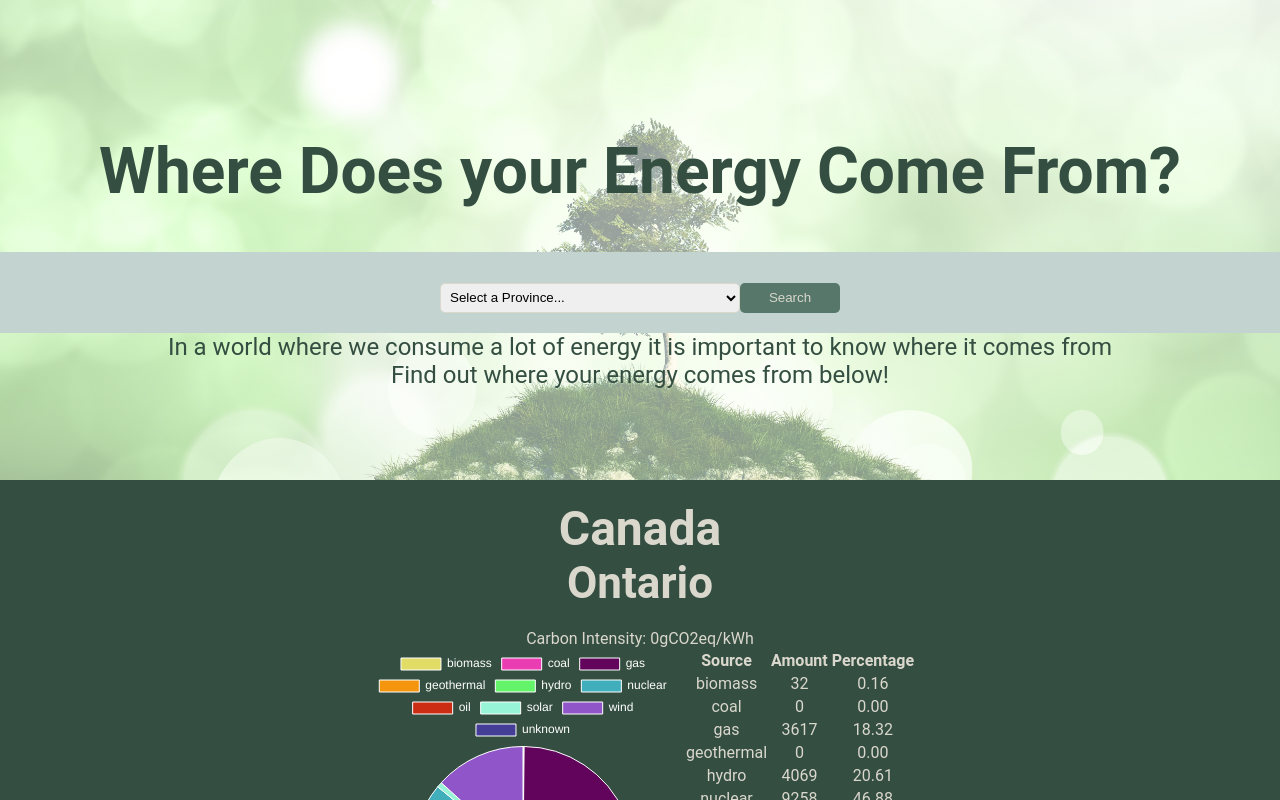
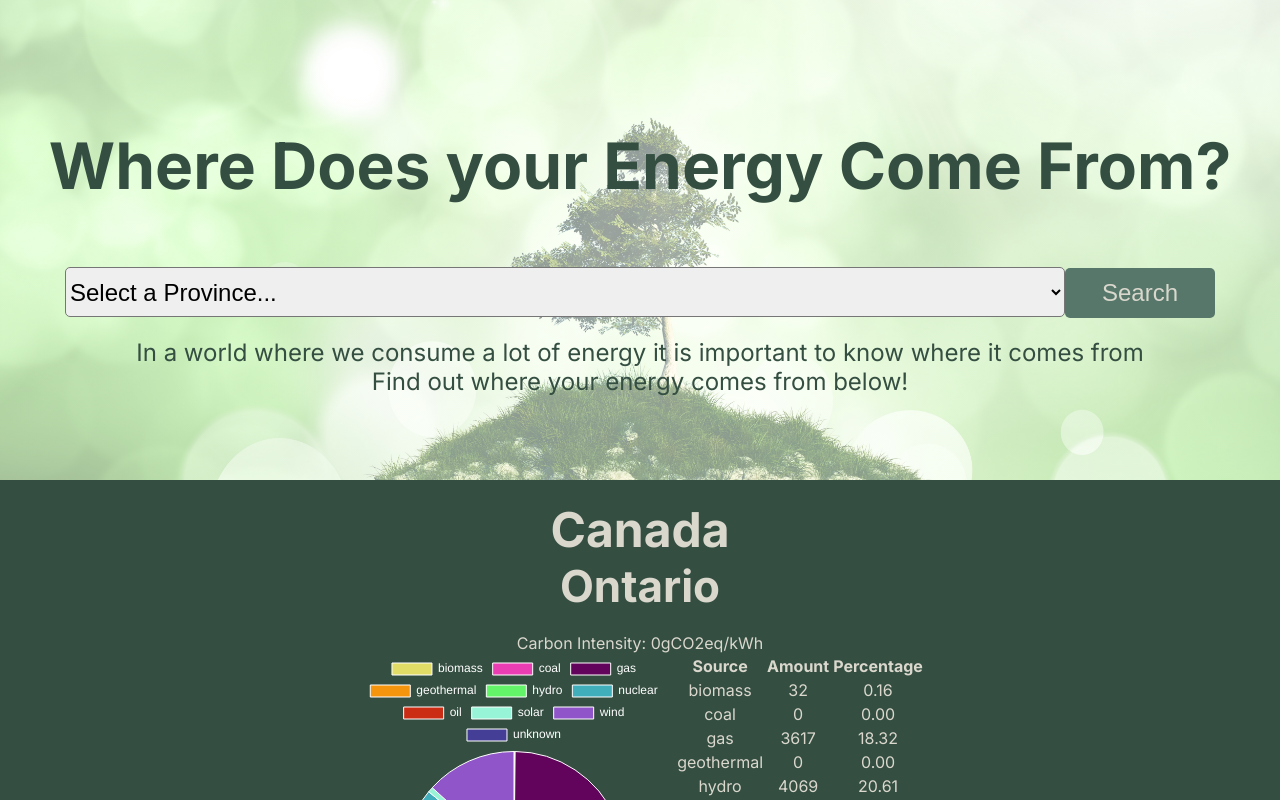
Before and after one commit to SyndicateGit/CheckYourSource, a React (Create React App) app: page / in a window 1280 px wide. Shown: the top 800 px of the page. Built offline with nearby package versions, Linux system fonts and the light colour scheme; no server answers.

Commit message:
Increased search box size and resized search button

```diff
--- a/src/styles/Search.css
+++ b/src/styles/Search.css
@@ -15,25 +15,30 @@ h1{
     align-items: center;
     gap: 20px;
     padding: 20px;
-    background-color: #C2D3D0;
+    font-size: 1.5rem;
 }
 
 #select-province {
-    width: 300px;
-    height: 30px;
-    border: 1px solid var(--font);
+    width: 1000px;
+    height: 50px;
     border-radius: 5px;
-    padding: 5px;
+    align-self: center;
+    justify-content: center;
+    font-size: 1.5rem;
 }
 
 #search-button {
-    width: 100px;
-    height: 30px;
+    width: 150px;
+    height: 50px;
     background-color: var(--secondaryGreen);
     color: var(--font);
     border: none;
     border-radius: 5px;
+    font-size: 1.5rem;
+    align-self: center;
+    justify-content: center;
     cursor: pointer;
+    padding: 0;
 }
 
 #search-button:hover {
--- a/src/styles/index.css
+++ b/src/styles/index.css
@@ -1,6 +1,6 @@
 body{
     background-color: #344E41;
-    font-family: 'Roboto', sans-serif;
+    font-family: "Inter", sans-serif;
     margin: 0;
     padding: 0;
     box-sizing: border-box;
```
